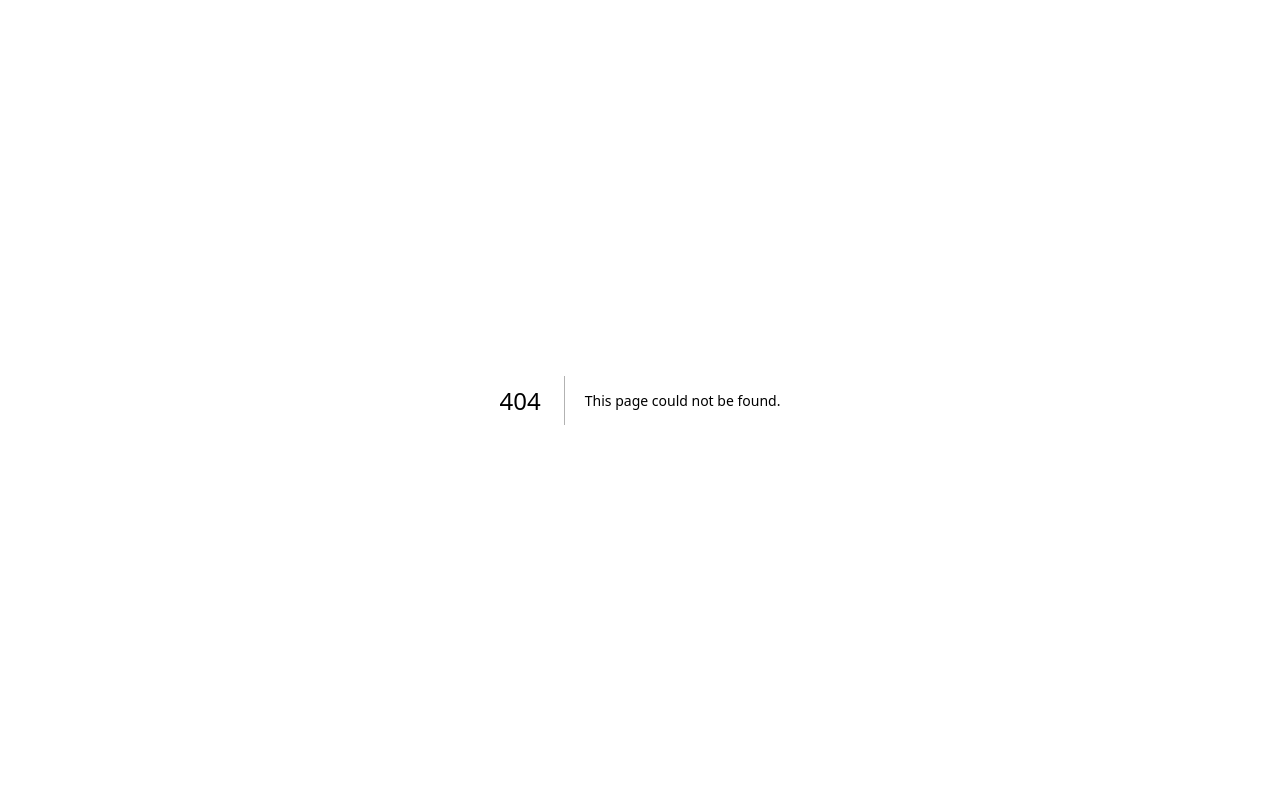
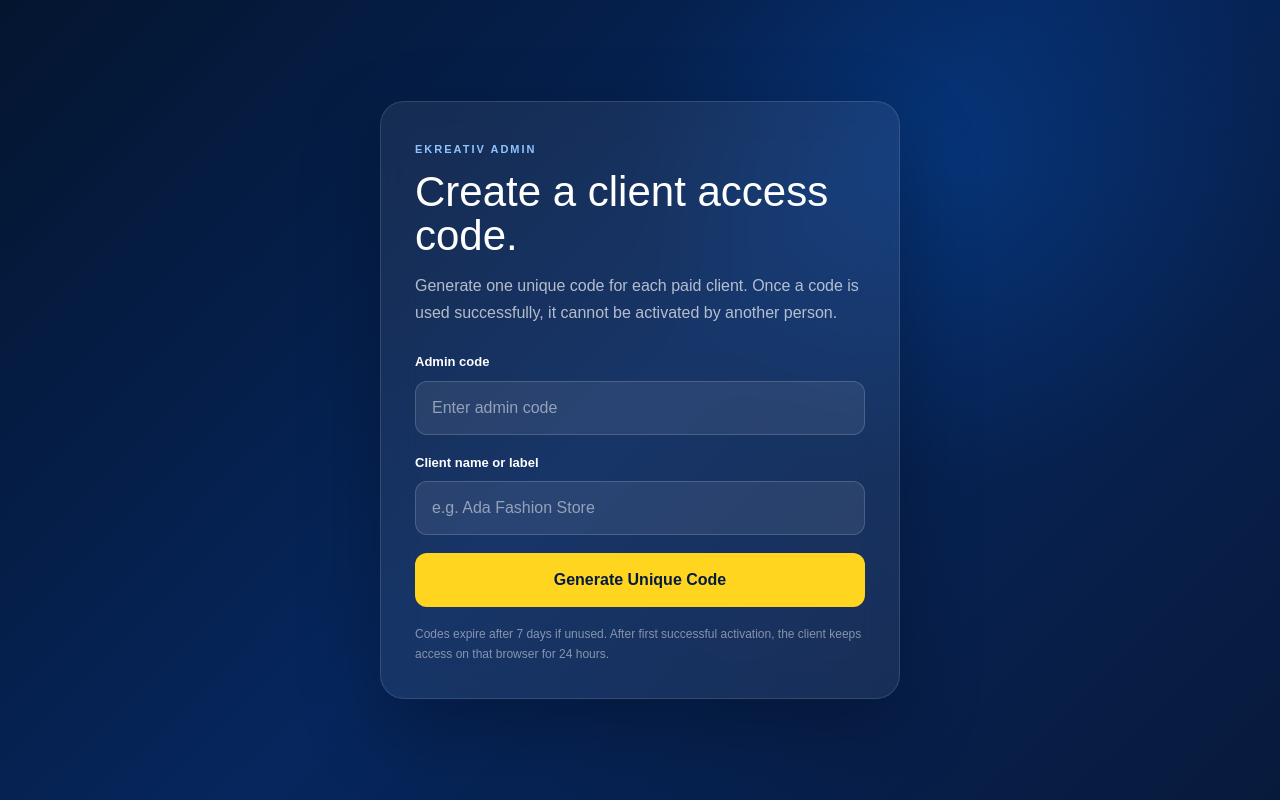
Before and after one commit to donatofaith/ekreativ-business-boost, a Next.js app: page /admin/access-codes in a window 1280 px wide. Before the commit this address had no page. Built offline with nearby package versions, Linux system fonts and the light colour scheme.

Commit message:
Add admin page for generating client codes

```diff
--- /dev/null
+++ b/app/admin/access-codes/page.tsx
@@ -0,0 +1,189 @@
+"use client";
+
+import { FormEvent, useState } from "react";
+
+export default function AccessCodesAdminPage() {
+  const [adminCode, setAdminCode] = useState("");
+  const [clientLabel, setClientLabel] = useState("");
+  const [generatedCode, setGeneratedCode] = useState("");
+  const [error, setError] = useState("");
+  const [loading, setLoading] = useState(false);
+
+  async function handleSubmit(event: FormEvent<HTMLFormElement>) {
+    event.preventDefault();
+    setError("");
+    setGeneratedCode("");
+    setLoading(true);
+
+    try {
+      const response = await fetch("/api/admin/access-codes", {
+        method: "POST",
+        headers: { "Content-Type": "application/json" },
+        body: JSON.stringify({ adminCode, clientLabel }),
+      });
+
+      const result = await response.json();
+
+      if (!response.ok || !result.success) {
+        setError(result.message || "Could not generate access code.");
+        return;
+      }
+
+      setGeneratedCode(result.code);
+      setClientLabel("");
+    } catch {
+      setError("Could not generate an access code. Please try again.");
+    } finally {
+      setLoading(false);
+    }
+  }
+
+  async function copyCode() {
+    if (!generatedCode) return;
+    await navigator.clipboard.writeText(generatedCode);
+  }
+
+  return (
+    <main
+      style={{
+        minHeight: "100vh",
+        display: "grid",
+        placeItems: "center",
+        padding: "24px",
+        background:
+          "radial-gradient(circle at 75% 20%, rgba(8,117,245,.18), transparent 28%), linear-gradient(135deg, #04152f 0%, #06265d 50%, #081a3c 100%)",
+        color: "white",
+      }}
+    >
+      <section
+        style={{
+          width: "min(100%, 520px)",
+          padding: "34px",
+          borderRadius: "24px",
+          border: "1px solid rgba(255,255,255,.12)",
+          background: "rgba(255,255,255,.07)",
+          backdropFilter: "blur(18px)",
+          boxShadow: "0 30px 80px rgba(0,0,0,.28)",
+        }}
+      >
+        <span
+          style={{
+            display: "inline-block",
+            marginBottom: "12px",
+            color: "#8fc3ff",
+            fontSize: "11px",
+            fontWeight: 900,
+            letterSpacing: "2px",
+          }}
+        >
+          EKREATIV ADMIN
+        </span>
+
+        <h1 style={{ fontSize: "clamp(30px, 7vw, 42px)", lineHeight: 1.05, marginBottom: "14px" }}>
+          Create a client access code.
+        </h1>
+
+        <p style={{ marginBottom: "26px", color: "rgba(255,255,255,.68)", lineHeight: 1.7 }}>
+          Generate one unique code for each paid client. Once a code is used successfully, it cannot be activated by another person.
+        </p>
+
+        <form onSubmit={handleSubmit}>
+          <label style={{ display: "block", marginBottom: "9px", fontSize: "13px", fontWeight: 800 }}>
+            Admin code
+          </label>
+          <input
+            type="password"
+            value={adminCode}
+            onChange={(event) => setAdminCode(event.target.value)}
+            placeholder="Enter admin code"
+            required
+            style={inputStyle}
+          />
+
+          <label style={{ display: "block", margin: "18px 0 9px", fontSize: "13px", fontWeight: 800 }}>
+            Client name or label
+          </label>
+          <input
+            type="text"
+            value={clientLabel}
+            onChange={(event) => setClientLabel(event.target.value)}
+            placeholder="e.g. Ada Fashion Store"
+            required
+            style={inputStyle}
+          />
+
+          {error ? (
+            <p style={{ marginTop: "12px", color: "#ffb4b4", fontSize: "13px", lineHeight: 1.5 }}>{error}</p>
+          ) : null}
+
+          <button
+            type="submit"
+            disabled={loading}
+            style={{
+              width: "100%",
+              minHeight: "54px",
+              marginTop: "18px",
+              borderRadius: "12px",
+              background: "#ffd51f",
+              color: "#061b40",
+              fontWeight: 900,
+              cursor: loading ? "wait" : "pointer",
+              opacity: loading ? 0.7 : 1,
+            }}
+          >
+            {loading ? "Generating..." : "Generate Unique Code"}
+          </button>
+        </form>
+
+        {generatedCode ? (
+          <div
+            style={{
+              marginTop: "24px",
+              padding: "18px",
+              borderRadius: "16px",
+              border: "1px solid rgba(255,213,31,.35)",
+              background: "rgba(255,213,31,.08)",
+            }}
+          >
+            <small style={{ display: "block", marginBottom: "8px", opacity: 0.62 }}>
+              Send this code to the paid client
+            </small>
+            <strong style={{ display: "block", fontSize: "24px", letterSpacing: "1px" }}>
+              {generatedCode}
+            </strong>
+            <button
+              type="button"
+              onClick={copyCode}
+              style={{
+                marginTop: "14px",
+                padding: "10px 14px",
+                borderRadius: "10px",
+                background: "rgba(255,255,255,.12)",
+                color: "white",
+                fontWeight: 800,
+                cursor: "pointer",
+              }}
+            >
+              Copy code
+            </button>
+          </div>
+        ) : null}
+
+        <p style={{ marginTop: "18px", color: "rgba(255,255,255,.48)", fontSize: "12px", lineHeight: 1.6 }}>
+          Codes expire after 7 days if unused. After first successful activation, the client keeps access on that browser for 24 hours.
+        </p>
+      </section>
+    </main>
+  );
+}
+
+const inputStyle: React.CSSProperties = {
+  width: "100%",
+  minHeight: "54px",
+  padding: "0 16px",
+  borderRadius: "12px",
+  border: "1px solid rgba(255,255,255,.16)",
+  outline: "none",
+  background: "rgba(255,255,255,.08)",
+  color: "white",
+};
```
